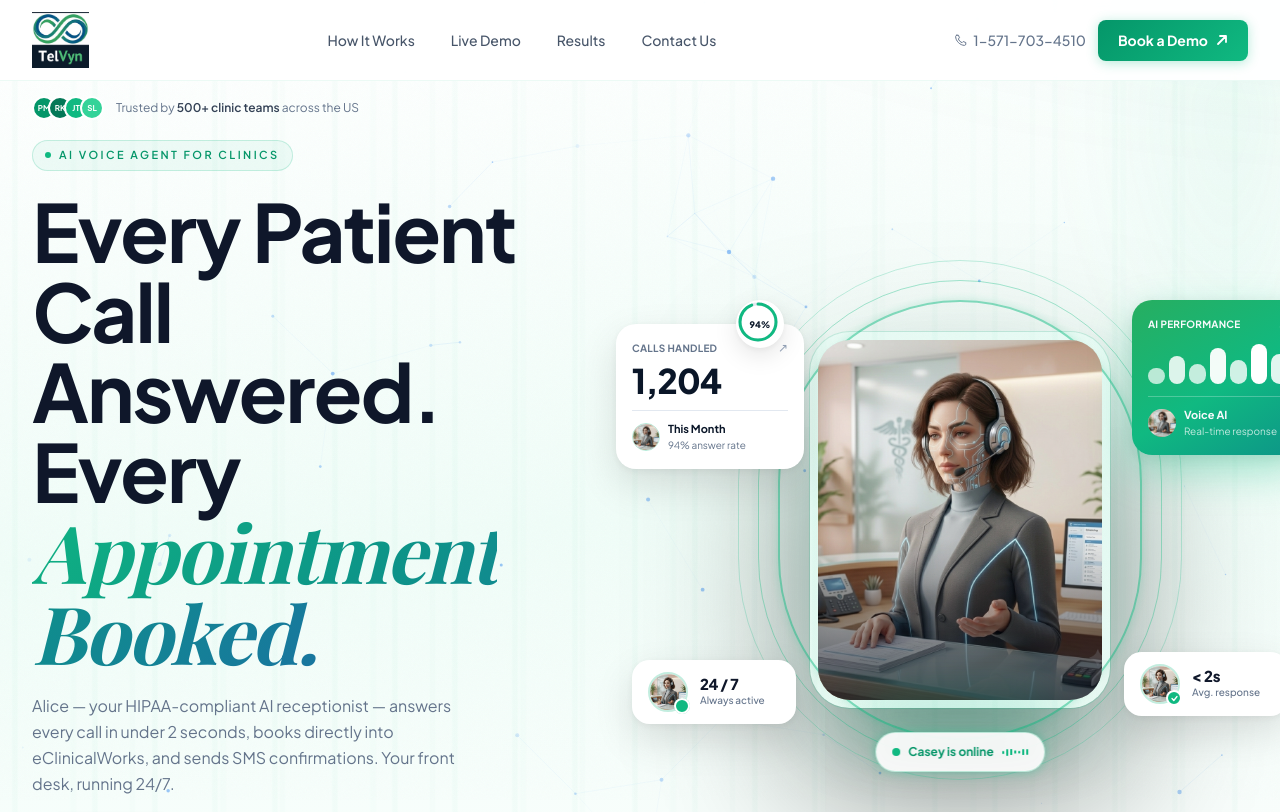
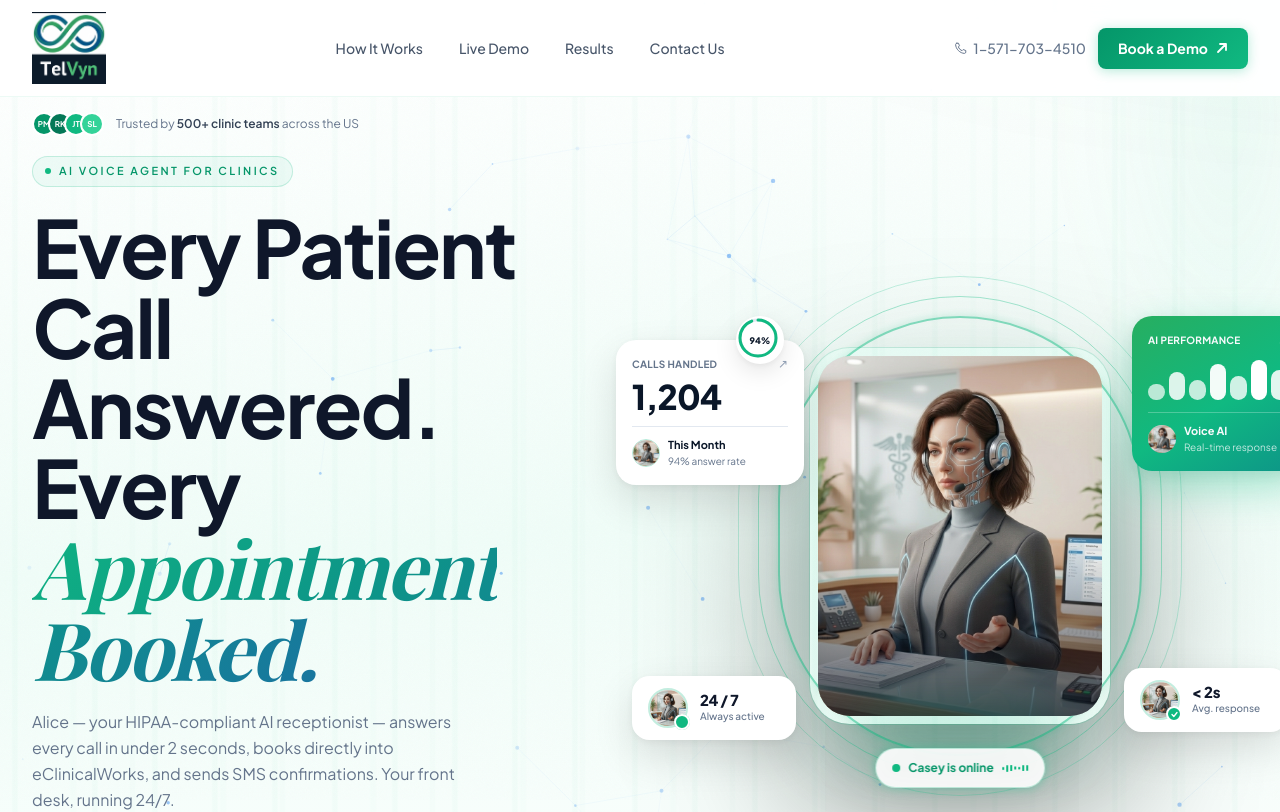
Before and after one commit to MSohail-M/Caresync-Ai, a Next.js app: page / in a window 1280 px wide. Shown: the top 812 px of the page. Built offline with nearby package versions, Linux system fonts and the light colour scheme; a web font is replaced by a local one.

Commit message:
Increase TelVyn logo display size to 72px height, taller nav bar for stacked logo

```diff
--- a/app/calendar/page.tsx
+++ b/app/calendar/page.tsx
@@ -8,7 +8,7 @@ export default function CalendarPage() {
     <main className="relative min-h-[100dvh]" style={{ background: 'linear-gradient(175deg, #F0FDF4 0%, #ECFDF5 50%, #F0FDF4 100%)' }}>
       <Nav />
 
-      <section className="relative pt-28 pb-16 px-4 sm:px-6 lg:px-8">
+      <section className="relative pt-32 pb-16 px-4 sm:px-6 lg:px-8">
         <div className="absolute inset-0 pointer-events-none overflow-hidden">
           <div className="ray-layer-a opacity-50" />
           <div className="spotlight-glow opacity-40" />
--- a/components/Hero.tsx
+++ b/components/Hero.tsx
@@ -107,7 +107,7 @@ export default function Hero() {
 
       {/* ═══ MAIN LAYOUT ═══ */}
       <div className="relative flex-1 flex flex-col" style={{ zIndex: 10 }}>
-        <div className="flex-1 w-full max-w-7xl mx-auto px-4 sm:px-6 lg:px-8 pt-24 pb-4">
+        <div className="flex-1 w-full max-w-7xl mx-auto px-4 sm:px-6 lg:px-8 pt-28 pb-4">
           <div className="grid grid-cols-1 lg:grid-cols-2 gap-10 lg:gap-16 items-center min-h-[calc(100dvh-160px)] pb-16 lg:pb-0">
 
             {/* ═══ LEFT: PELMATECH MEGA TYPOGRAPHY ═══ */}
--- a/components/Nav.tsx
+++ b/components/Nav.tsx
@@ -43,7 +43,7 @@ export default function Nav() {
         }
       >
         <div className="max-w-7xl mx-auto px-4 sm:px-6 lg:px-8">
-          <div className="flex items-center justify-between h-20">
+          <div className="flex items-center justify-between h-24">
 
             {/* ── Logo ── */}
             <Link href="/" className="flex items-center shrink-0">
@@ -51,8 +51,8 @@ export default function Nav() {
               <img
                 src="/telvyn-logo.png"
                 alt="TelVyn"
-                className="h-14 w-auto"
-                style={{ maxWidth: 64 }}
+                className="w-auto"
+                style={{ height: 72 }}
               />
             </Link>
 
```
